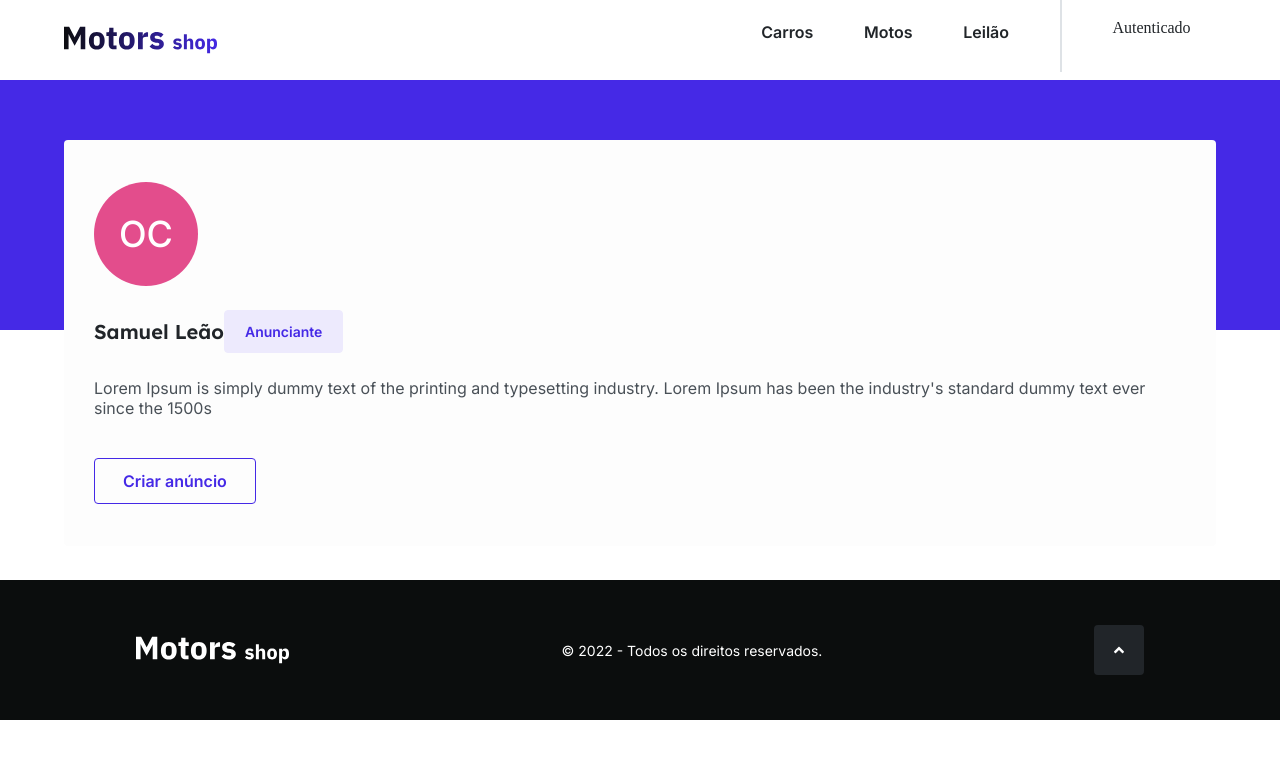
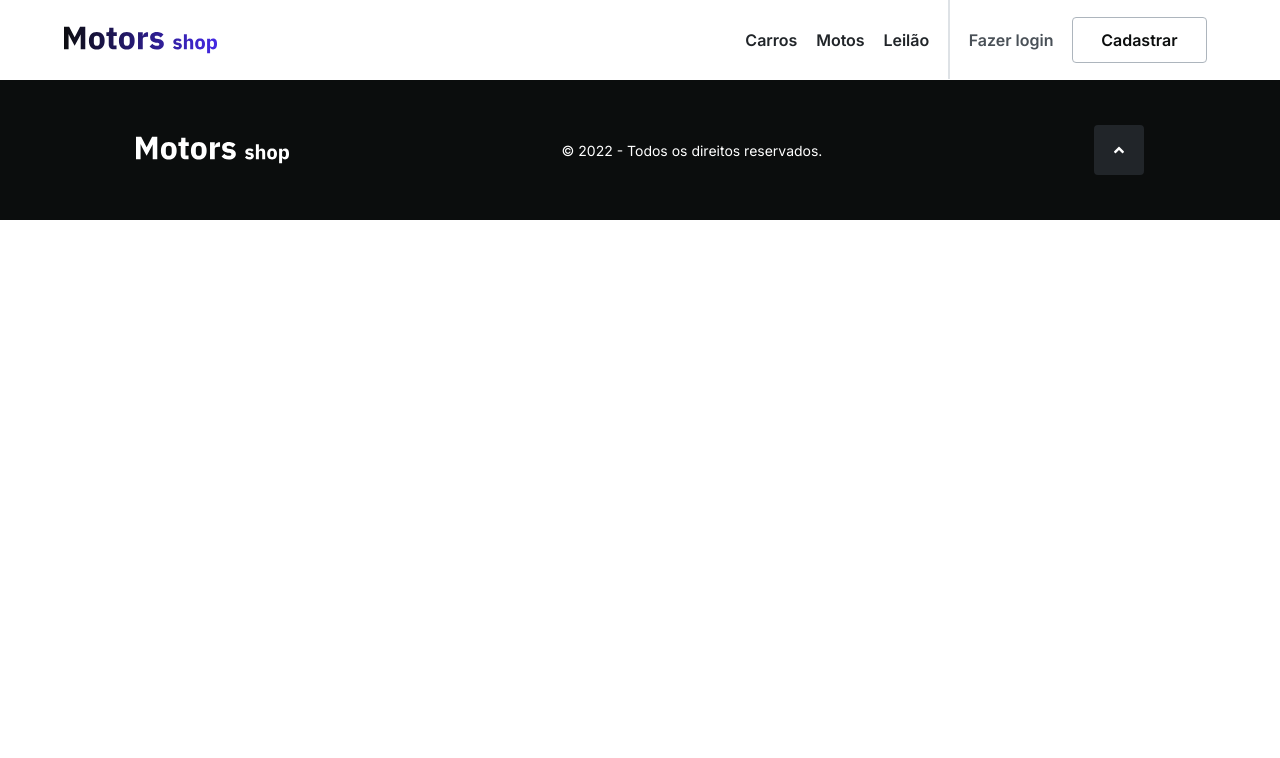
Before and after one commit to KA-09-Motors-Shop-projeto-fullstack/motors-shop, a React (Vite) app: page / in a window 1280 px wide. Shown: the top 758 px of the page. Built offline with nearby package versions, Linux system fonts and the light colour scheme.

Commit message:
Feat: atualizado components avatar e header

```diff
--- a/src/components/Avatar/index.tsx
+++ b/src/components/Avatar/index.tsx
@@ -4,24 +4,17 @@ import { Container } from "./styles";
 export interface IPropsAvatar {
   name: string;
   color: string;
-  width: number;
-  height: number;
+  size: number;
   fontSize: number;
 }
 
-const Avatar: React.FC<IPropsAvatar> = ({
-  color,
-  name,
-  fontSize,
-  height,
-  width,
-}) => {
+const Avatar: React.FC<IPropsAvatar> = ({ color, name, fontSize, size }) => {
   let avatarName: string | string[] = name.split(" ");
   avatarName = `${avatarName[0][0]}${
     avatarName[avatarName.length - 1][0]
   }`.toUpperCase();
   return (
-    <Container width={width} height={height} fontSize={fontSize} color={color}>
+    <Container size={size} fontSize={fontSize} color={color}>
       {avatarName}
     </Container>
   );
--- a/src/components/Avatar/styles.ts
+++ b/src/components/Avatar/styles.ts
@@ -2,8 +2,7 @@ import styled from "styled-components";
 
 interface IProps {
   color: string;
-  width: number;
-  height: number;
+  size: number;
   fontSize: number;
 }
 
@@ -11,8 +10,8 @@ export const Container = styled.div<IProps>`
   background-color: ${(props) => (props.theme.colors as any)[props.color]};
   color: ${(props) => props.theme.colors.whiteFixed};
   font: ${(props) => props.theme.fonts["body-2-500"]};
-  width: ${(props) => props.width}px;
-  height: ${(props) => props.height}px;
+  width: ${(props) => props.size}px;
+  height: ${(props) => props.size}px;
   font-size: ${(props) => props.fontSize}px;
   border-radius: 100%;
   display: flex;
--- a/src/components/Header/index.tsx
+++ b/src/components/Header/index.tsx
@@ -1,16 +1,17 @@
 import React, { ReactNode } from "react";
-import { HeaderStyle, Ul, Container, Line } from "./styles";
+import { HeaderStyle, Ul, Container, Line, ContainerLogged } from "./styles";
 import Logo from "../../assets/LogoHeader.svg";
 import { Link as LinkScroll, animateScroll as scroll } from "react-scroll";
 import { Link } from "react-router-dom";
 import Button from "../Button";
+import { isAuthenticated } from "../../services/auth";
+import Avatar from "../Avatar";
 
 interface IPropsHeader {
   children?: ReactNode;
-  authenticaded: boolean;
 }
 
-const Header: React.FC<IPropsHeader> = ({ children, authenticaded }) => {
+const Header: React.FC<IPropsHeader> = ({ children }) => {
   return (
     <HeaderStyle>
       <Container>
@@ -53,9 +54,19 @@ const Header: React.FC<IPropsHeader> = ({ children, authenticaded }) => {
                 Leilão
               </LinkScroll>
             </li>
-            <Line />
-            {authenticaded ? (
-              <h1>Autenticado</h1>
+            <li>
+              <Line />
+            </li>
+            {isAuthenticated() ? (
+              <ContainerLogged>
+                <Avatar
+                  color="random12"
+                  name="Omar Colombari"
+                  fontSize={14}
+                  size={32}
+                />
+                <h4>Omar Colombari</h4>
+              </ContainerLogged>
             ) : (
               <>
                 <li>
--- a/src/components/Header/styles.ts
+++ b/src/components/Header/styles.ts
@@ -24,6 +24,9 @@ export const Container = styled.div`
   justify-content: space-between;
   align-items: center;
   height: 80px;
+  nav {
+    height: 100%;
+  }
 `;
 
 export const Line = styled.li`
@@ -31,3 +34,15 @@ export const Line = styled.li`
   height: 79px;
   background-color: ${(props) => props.theme.colors.grey6};
 `;
+
+export const ContainerLogged = styled.li`
+  display: flex;
+  align-items: center;
+  justify-content: space-evenly;
+  width: 180px;
+  h4 {
+    color: ${(props) => props.theme.colors.grey2};
+    font: ${(props) => props.theme.fonts["body-1-400"]};
+    margin-bottom: 0;
+  }
+`;
--- a/src/routes/index.tsx
+++ b/src/routes/index.tsx
@@ -4,6 +4,7 @@ import Button from "../components/Button";
 import Footer from "../components/Footer";
 import Header from "../components/Header";
 import ModalCreate from "../components/ModalCreate";
+import PrivateRoute from "../components/PrivateRoute";
 import ProductCard from "../components/ProductCard";
 import Profile from "../pages/Profile";
 
@@ -11,10 +12,12 @@ const Routes: React.FC = () => {
   return (
     <Switch>
       <Route exact path="/">
-        <Header authenticaded />
-        <Profile />
+        <Header />
         <Footer />
       </Route>
+      <PrivateRoute path="/profile">
+        <Profile />
+      </PrivateRoute>
     </Switch>
   );
 };
```
Also changed, not shown: src/components/PrivateRoute/index.tsx (+2 -5 lines).
